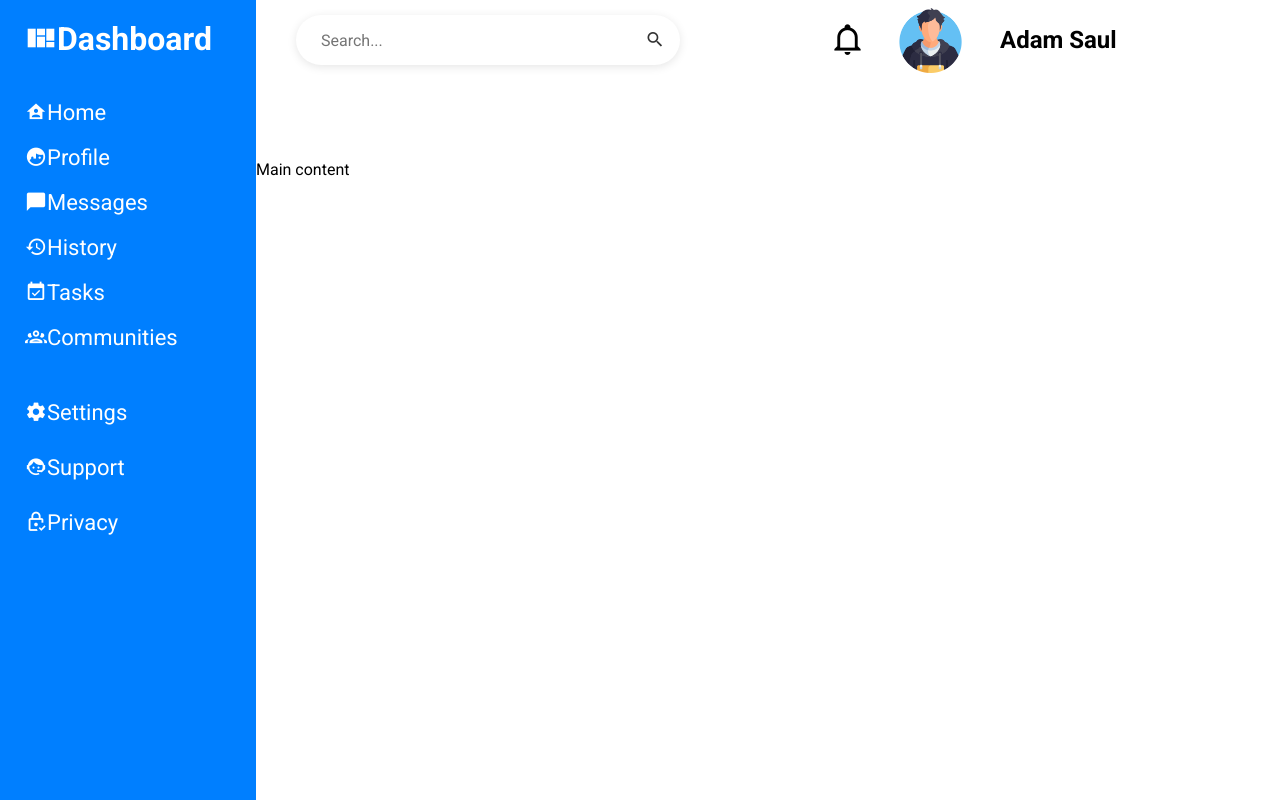
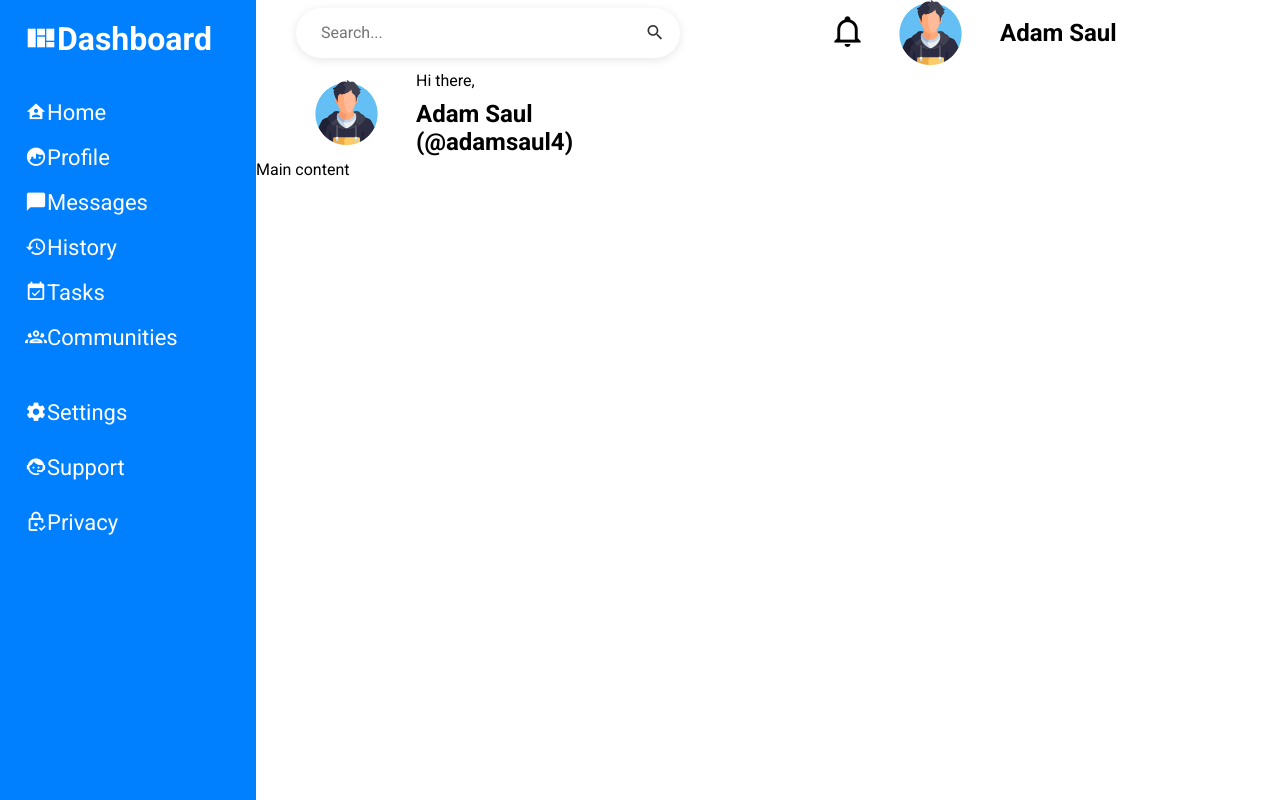
Before and after one commit to adamsaul314/Admin-Dashboard, a plain HTML site: page index.html in a window 1280 px wide. Drawn offline with Linux system fonts and the light colour scheme.

Commit message:
added new row, profile picture and greeting

```diff
--- a/index.html
+++ b/index.html
@@ -47,6 +47,10 @@
             <div class="userName">
                 <h2>Adam Saul</h2>
             </div>
+            <div class="profile2"> <img src="./assets/boy.png" alt="profile"></div>
+            <div class="greeting"><p>Hi there,</p></div>
+            <div class="userWelcome"><h2>Adam Saul (@adamsaul4)</h2></div>
+
         </div>
         <div class="main-content">Main content</div>
     </div>
--- a/styles.css
+++ b/styles.css
@@ -33,8 +33,8 @@ body, html {
 
 .header{
     display: grid;
-    grid-template-columns: 2fr 200px 100px 300px;
-    grid-template-rows: repeat(2, 1fr);
+    grid-template-columns: 100px 2fr 200px 100px 300px;
+    grid-template-rows: 1fr 30px 1fr;
     align-items: center;
     justify-content: center;
     margin-left: 40px;
@@ -100,6 +100,7 @@ body, html {
     box-shadow: 0 2px 10px rgba(0, 0, 0, 0.1);
     height: 50px;
     width: 100%;
+    grid-column: 1 / 3;
   }
 
   .search-input {
@@ -131,6 +132,7 @@ body, html {
     align-items: center;
     justify-content: flex-end;
     margin-right: 15px;
+    grid-column: 3 / 4;
   }
 
   .profile{
@@ -144,6 +146,30 @@ body, html {
     width: 65px;
   }
 
+  .profile2 img{
+    height: 65px;
+    width: 65px;
+  }
+
   .userName{
     margin-left: 20px;
   }
+
+  .profile2{
+    display: flex;
+    align-items: center;
+    justify-content: center;
+    grid-row: 2 / 4;
+  }
+
+  .greeting{
+    grid-row: 2/ 3;
+    grid-column: 2 / 3;
+    margin-left: 20px;
+  }
+
+  .userWelcome{
+    grid-row: 3 / 4;
+    grid-column: 2 / 3;
+    margin-left: 20px;
+  }
```
